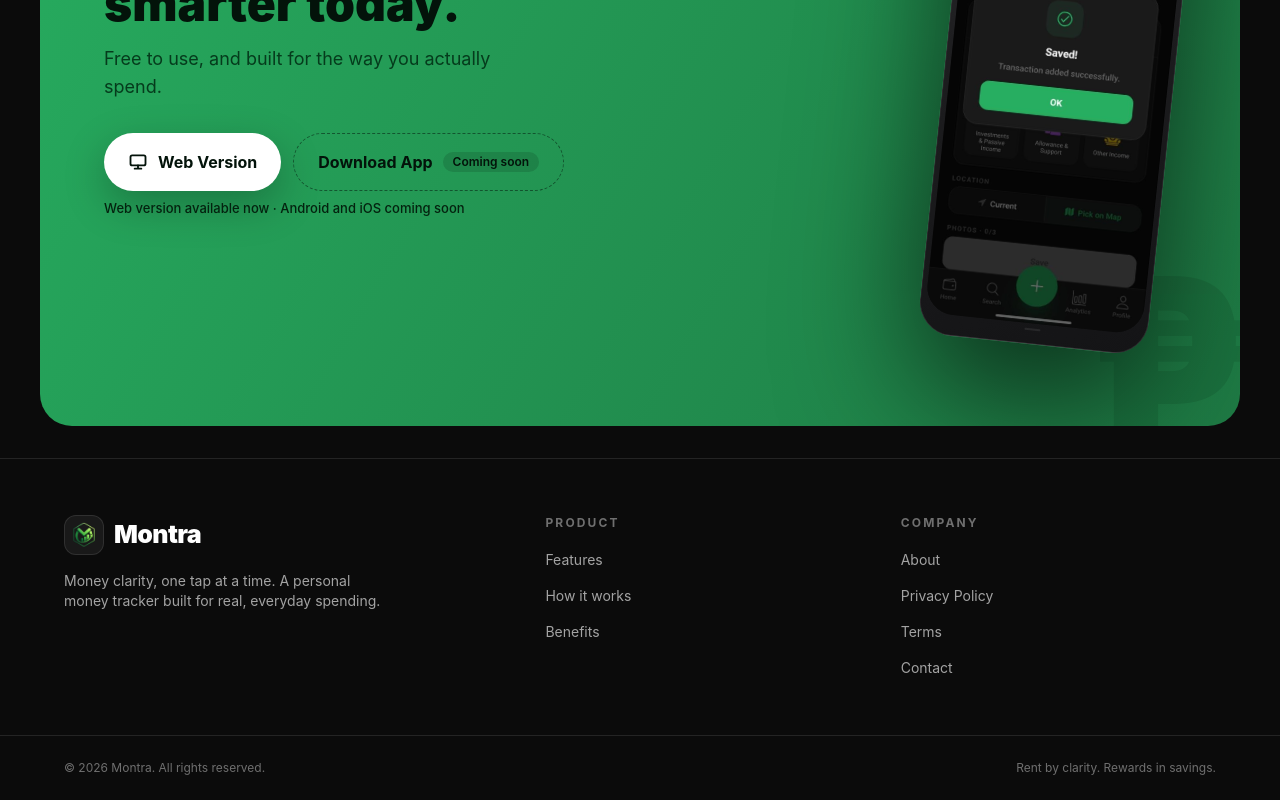
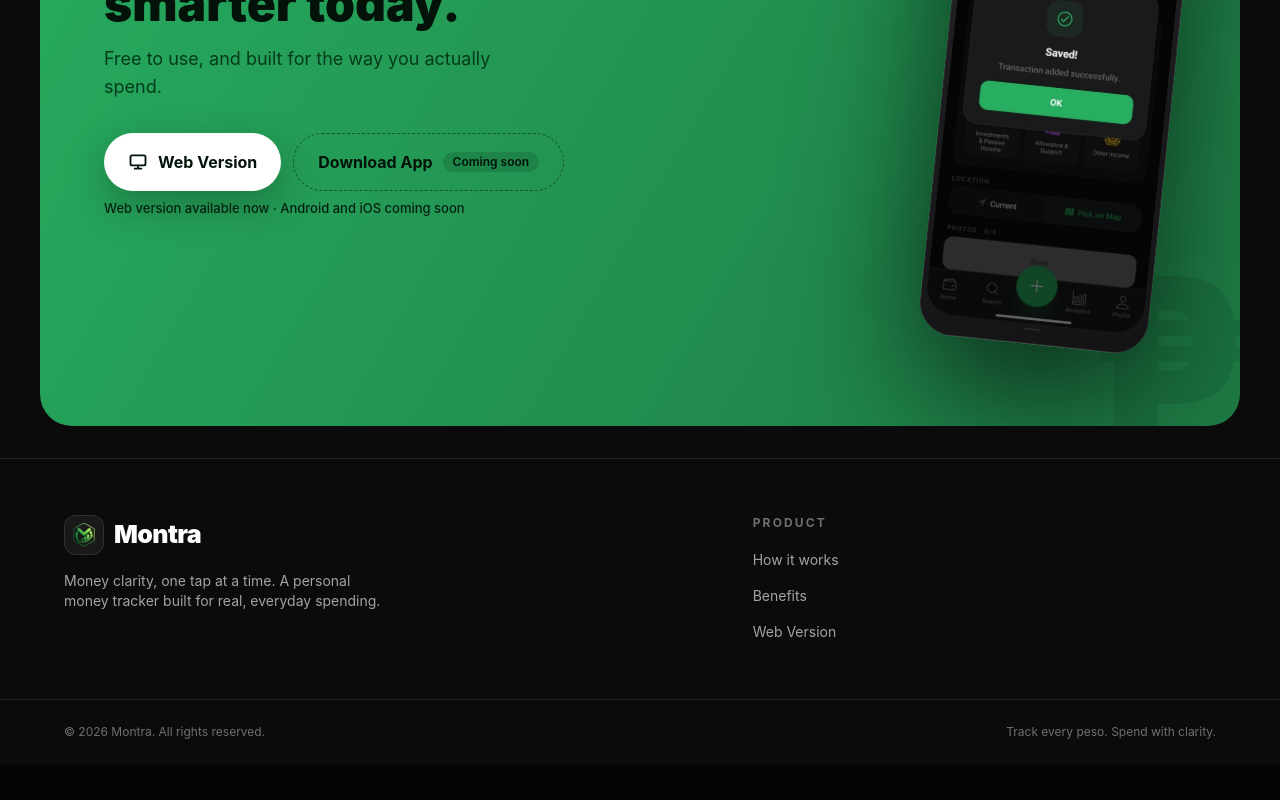
Before and after one commit to dukreal/Montra-Website, a React (Vite) app: page / in a window 1280 px wide. Shown: the part 5041-5841 px from the top of the page. After the commit the page ends 5805 px from the top, so only its background shows below. Built offline with nearby package versions, Linux system fonts and the light colour scheme.

Commit message:
fix: replace placeholder footer links and tagline with real links

```diff
--- a/src/components/layout/Footer.tsx
+++ b/src/components/layout/Footer.tsx
@@ -2,35 +2,37 @@ import Logo from '@/components/ui/Logo'
 import { SUB, MUTE, HAIR } from '@/constants/theme'
 
 /* ─────────────────────── FOOTER ─────────────────────── */
+const PRODUCT_LINKS = [
+  { label: "How it works", href: "#how" },
+  { label: "Benefits", href: "#benefits" },
+  { label: "Web Version", href: "#/app" },
+];
+
 export default function Footer() {
-  const cols = [
-    ["Product", ["Features", "How it works", "Benefits"]],
-    ["Company", ["About", "Privacy Policy", "Terms", "Contact"]],
-  ] as const;
   return (
     <footer className="border-t" style={{ borderColor: HAIR }}>
-      <div className="mx-auto max-w-[1200px] px-6 py-14 grid gap-10 md:grid-cols-[1.4fr_1fr_1fr]">
+      <div className="mx-auto max-w-[1200px] px-6 py-14 grid gap-10 md:grid-cols-[1.4fr_1fr]">
         <div>
           <Logo />
           <p className="mt-4 text-sm max-w-xs" style={{ color: SUB }}>
             Money clarity, one tap at a time. A personal money tracker built for real, everyday spending.
           </p>
         </div>
-        {cols.map(([title, links]) => (
-          <div key={title}>
-            <p className="text-xs font-bold uppercase tracking-[0.18em] mb-4" style={{ color: MUTE }}>{title}</p>
-            <ul className="space-y-3">
-              {links.map((l) => (
-                <li key={l}><span className="text-sm hover:text-white transition cursor-default" style={{ color: SUB }}>{l}</span></li>
-              ))}
-            </ul>
-          </div>
-        ))}
+        <div>
+          <p className="text-xs font-bold uppercase tracking-[0.18em] mb-4" style={{ color: MUTE }}>Product</p>
+          <ul className="space-y-3">
+            {PRODUCT_LINKS.map((l) => (
+              <li key={l.href}>
+                <a href={l.href} className="text-sm hover:text-white transition" style={{ color: SUB }}>{l.label}</a>
+              </li>
+            ))}
+          </ul>
+        </div>
       </div>
       <div className="border-t" style={{ borderColor: HAIR }}>
         <div className="mx-auto max-w-[1200px] px-6 py-6 flex flex-col md:flex-row items-center justify-between gap-3">
           <p className="text-xs" style={{ color: MUTE }}>© 2026 Montra. All rights reserved.</p>
-          <p className="text-xs" style={{ color: MUTE }}>Rent by clarity. Rewards in savings.</p>
+          <p className="text-xs" style={{ color: MUTE }}>Track every peso. Spend with clarity.</p>
         </div>
       </div>
     </footer>
```
